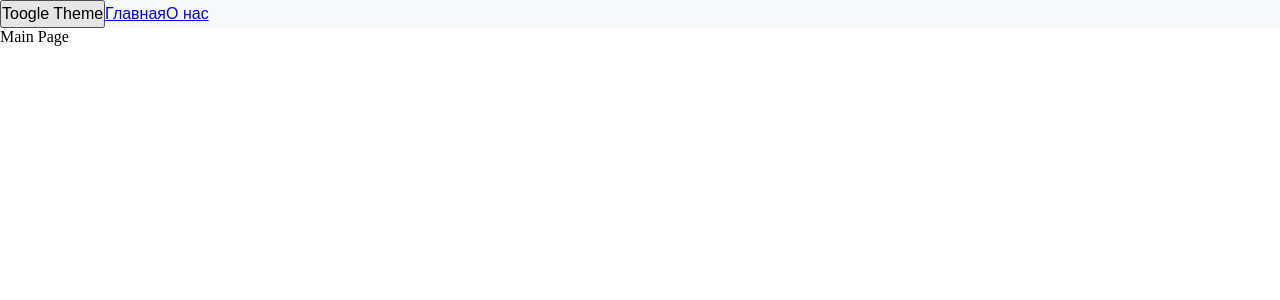
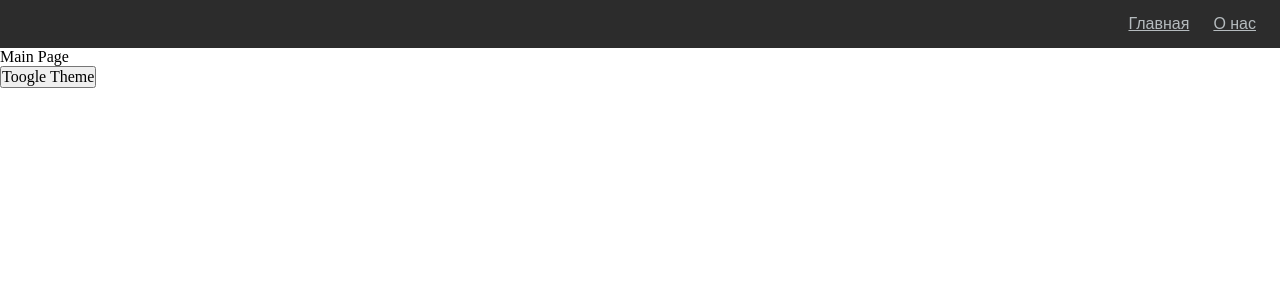
Before and after one commit to Dmitrievstanislav/react_configuration, a React app: page / in a window 1280 px wide. Shown: the top 300 px of the page. Built offline with nearby package versions, Linux system fonts and the light colour scheme.

Commit message:
Added widget Header, link component

```diff
--- a/src/app/App.tsx
+++ b/src/app/App.tsx
@@ -3,6 +3,8 @@ import "./styles/index.scss";
 import { classNames } from "shared/lib/classNames/classNames";
 import { useTheme } from "app/providers/ThemeProviders";
 import { AppRouter } from "./providers/router";
+import { Header } from "widgets/Header";
+
 
 
 const App = () => {
@@ -11,11 +13,10 @@ const App = () => {
     return (
         <div>
             <div className={classNames("app", {}, [theme])}>
-                <button onClick={toogleTheme}>Toogle Theme</button>
-                <Link to={"/"}>Главная</Link>
-                <Link to={"/about"}>О нас</Link>
+                <Header />
             </div>
             <AppRouter />
+            <button onClick={toogleTheme}>Toogle Theme</button>
         </div>
     );
 };
--- a/src/app/styles/themes/dark.scss
+++ b/src/app/styles/themes/dark.scss
@@ -1,7 +1,10 @@
 .app.dark {
-    --bg-color: #303233;
+    --bg-color: #2c2c2c;
+    --bg-color-inverted: #f6fafc;
 
     --primary-color: #f6fafc;
     --secondary-color: #b5bbbe;
+    --primary-color-inverted: #080808;
+    --secondary-color-inverted: #1b1b1b;
 
 }
--- a/src/app/styles/themes/light.scss
+++ b/src/app/styles/themes/light.scss
@@ -1,7 +1,10 @@
 .app.light {
     --bg-color: #f6fafc;
+    --bg-color-inverted: #2c2c2c;
 
     --primary-color: #080808;
     --secondary-color: #1b1b1b;
+    --primary-color-inverted: #f6fafc;
+    --secondary-color-inverted: #b5bbbe;
 
 }
--- a/src/app/styles/variables/global.scss
+++ b/src/app/styles/variables/global.scss
@@ -8,4 +8,6 @@
     --font-size-l: 24px;
     --font-line-l: 32px;
     --font-l: var(--font-size-l) / var(--font-line-l) var(--font-family-main);
+
+    --navbar-height: 3rem;
 }
--- a/src/shared/lib/classNames/classNames.ts
+++ b/src/shared/lib/classNames/classNames.ts
@@ -1,9 +1,9 @@
 type Mods = Record<string, boolean | string>
 
-export function classNames(cls: string, mods: Mods, additional: string[]) {
+export function classNames(cls: string, mods: Mods = {}, additional: string[] = []) {
     return [
         cls,
-        ...additional,
+        ...additional.filter(Boolean),
         ...Object.entries(mods)
         .filter(([classNames, value]) => Boolean(value))
         .map(([classNames]) => classNames)
--- /dev/null
+++ b/src/shared/ui/AppLink/AppLink.module.scss
@@ -0,0 +1,9 @@
+.AppLink {
+    color: var(--primary-color);
+}
+.primary {
+    color: var(--primary-color);
+}
+.secondary {
+    color: var(--secondary-color-inverted);
+}
--- /dev/null
+++ b/src/shared/ui/AppLink/AppLink.tsx
@@ -0,0 +1,33 @@
+import { FC } from "react";
+import { Link, LinkProps } from "react-router-dom";
+import { classNames } from "shared/lib/classNames/classNames";
+import cls from "./AppLink.module.scss"
+
+export enum AppLinkTheme  {
+    PRIMARY = "primary",
+    SECONDARY = "secondary"
+}
+interface AppLinkProps extends LinkProps {
+    className?: string,
+    theme?: AppLinkTheme,
+}
+
+export const AppLink: FC<AppLinkProps> = (props) => {
+    const {
+        to,
+        className,
+        children,
+        theme = AppLinkTheme.PRIMARY,
+        ...otherProps
+    } = props;
+
+    return (
+        <Link
+            to={to}
+            className={classNames(cls.AppLink, {}, [className, cls[theme]])}
+            {...otherProps}
+        >
+            {children}
+        </Link>
+    )
+}
--- /dev/null
+++ b/src/widgets/Header/index.ts
@@ -0,0 +1,3 @@
+import { Header } from "./ui/Header";
+
+export {Header};
--- /dev/null
+++ b/src/widgets/Header/ui/Header.module.scss
@@ -0,0 +1,14 @@
+.Header {
+    width: 100%;
+    height: var(--navbar-height);
+    background: var(--bg-color-inverted);
+    display: flex;
+    align-items: center;
+    padding-right: 1.5rem;
+}
+.links {
+    margin-left: auto;
+}
+.mainLink {
+    margin-right: 1.5rem;
+}
--- /dev/null
+++ b/src/widgets/Header/ui/Header.tsx
@@ -0,0 +1,20 @@
+import { Link } from "react-router-dom";
+import { classNames } from "shared/lib/classNames/classNames";
+import { AppLink, AppLinkTheme } from "shared/ui/AppLink/AppLink";
+import cls from "./Header.module.scss"
+
+
+interface HeaderProps {
+    className?: string,
+}
+
+export const Header = ({className}: HeaderProps) => {
+    return (
+        <header className={classNames(cls.Header, {}, [className])}>
+            <nav className={cls.links}>
+                <AppLink theme={AppLinkTheme.SECONDARY} className={cls.mainLink}to={"/"}>Главная</AppLink>
+                <AppLink theme={AppLinkTheme.SECONDARY} to={"/about"}>О нас</AppLink>
+            </nav>
+        </header>
+    )
+}
```
